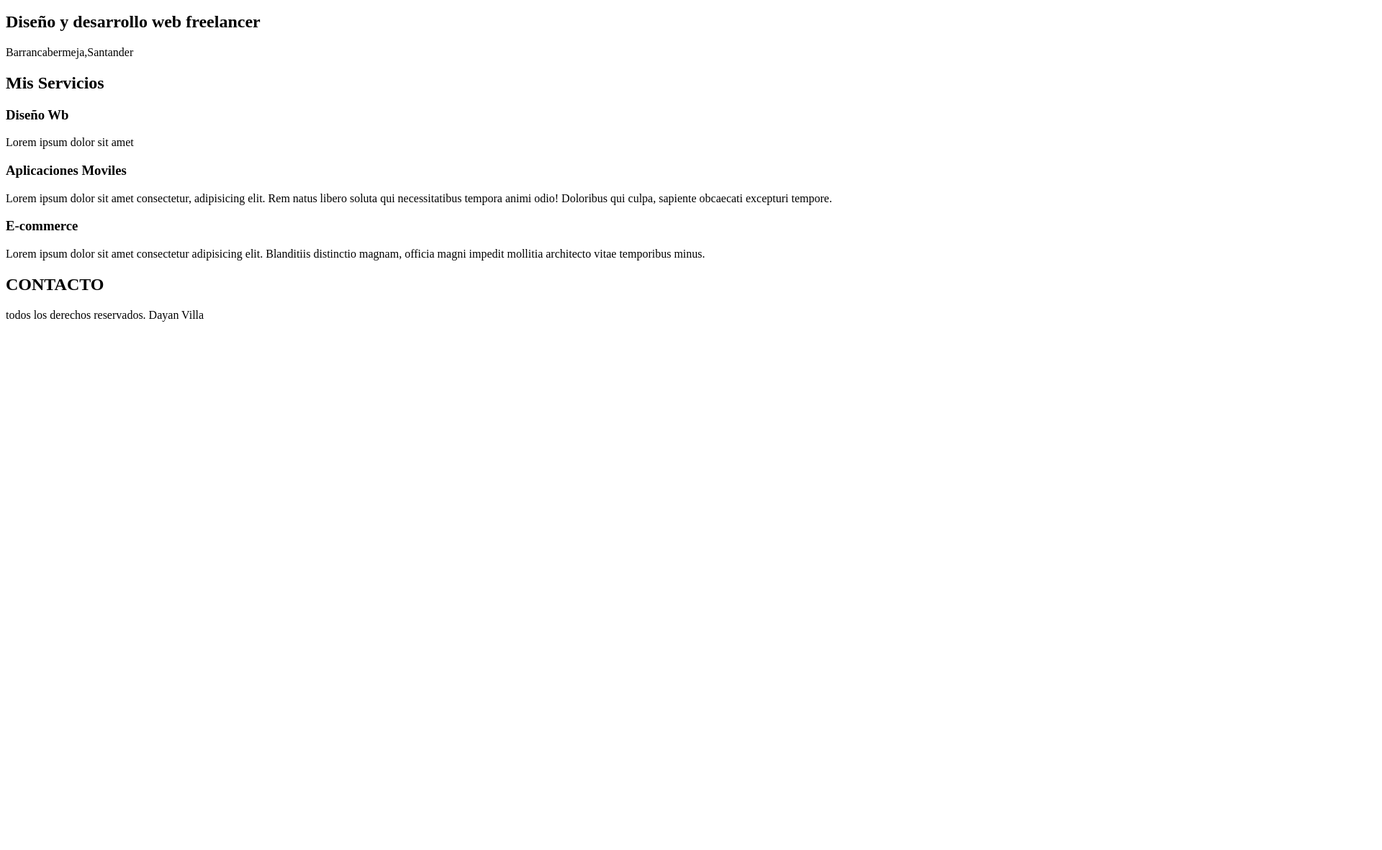
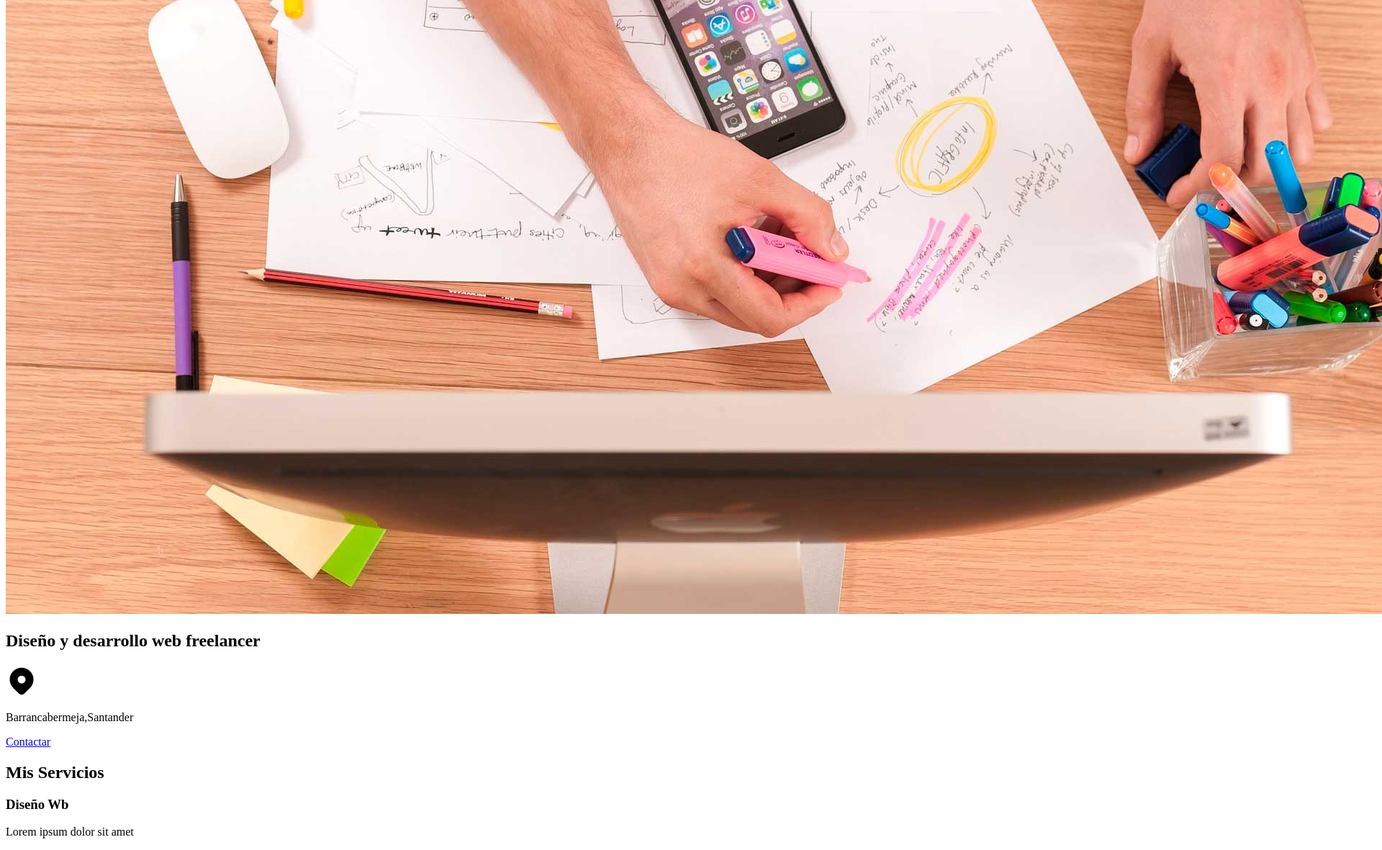
Before and after one commit to 17Dayan/NewFreelance, a plain HTML site: page Index.html in a window 1280 px wide. Shown: the part 101-1282 px from the top of the page at 72% size, 1920 px wide, since content can reach past the window. Before the commit the page ends 800 px from the top, so only its background shows below. Drawn offline with Linux system fonts and the light colour scheme.

Commit message:
imagenesconhtml

```diff
--- a/Index.html
+++ b/Index.html
@@ -17,10 +17,18 @@
   <a href="#">Contacto</a>
 </nav>
 
+<img src="img/hero.jpg" alt="">
+
     <section>
         <h2>Diseño y desarrollo web freelancer</h2>
-
+        <p>
+          <svg xmlns="http://www.w3.org/2000/svg" class="icon icon-tabler icon-tabler-map-pin-filled" width="44" height="44" viewBox="0 0 24 24" stroke-width="1.5" stroke="#2c3e50" fill="none" stroke-linecap="round" stroke-linejoin="round">
+            <path stroke="none" d="M0 0h24v24H0z" fill="none"/>
+            <path d="M18.364 4.636a9 9 0 0 1 .203 12.519l-.203 .21l-4.243 4.242a3 3 0 0 1 -4.097 .135l-.144 -.135l-4.244 -4.243a9 9 0 0 1 12.728 -12.728zm-6.364 3.364a3 3 0 1 0 0 6a3 3 0 0 0 0 -6z" stroke-width="0" fill="currentColor" />
+          </svg>
+        </p>
         <p>Barrancabermeja,Santander</p>
+        <a href="#">Contactar</a>
     </section>
 
      <main>
```
Also changed, not shown: nosotros.html (+1 -1 lines), img/hero.jpg (renamed from hero.jpg).
